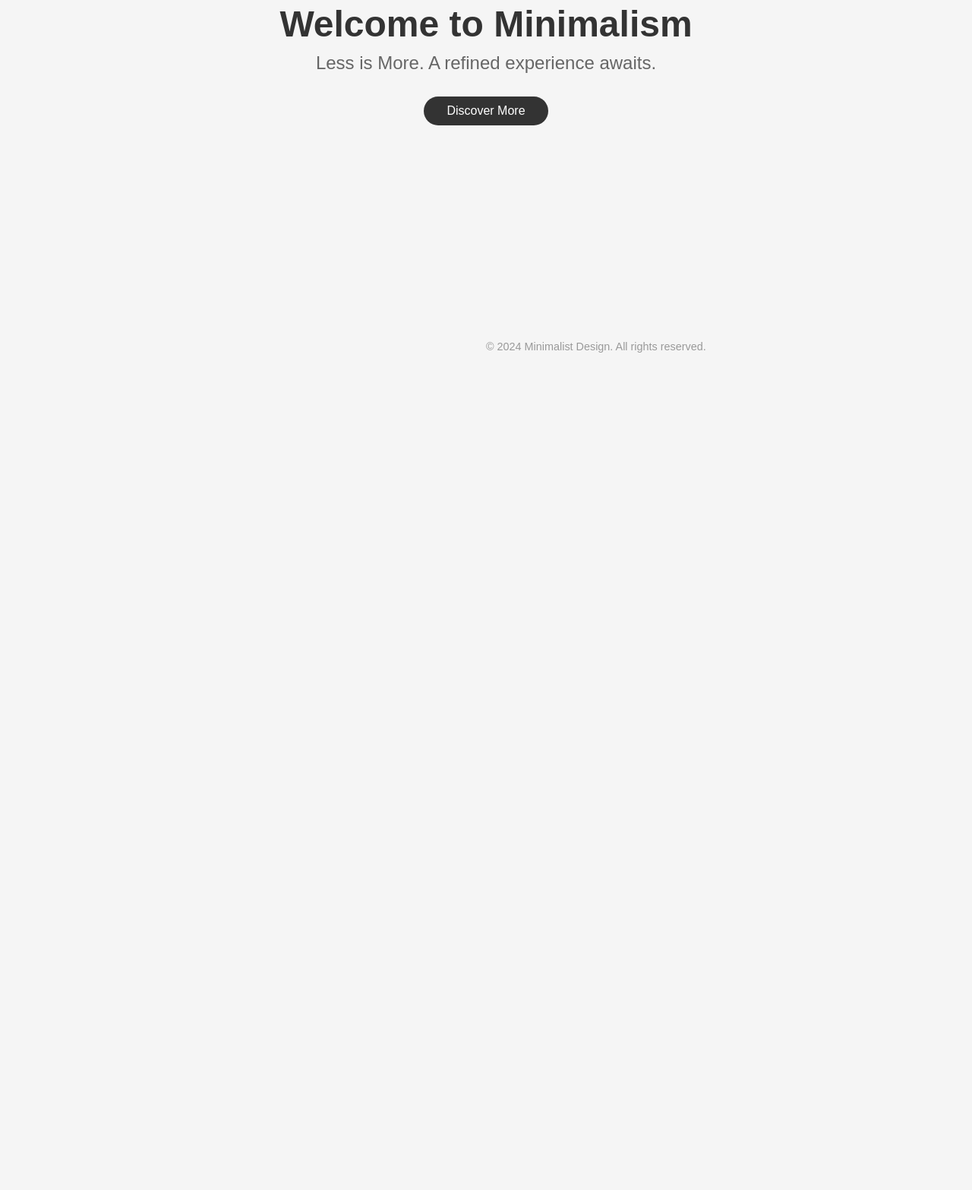
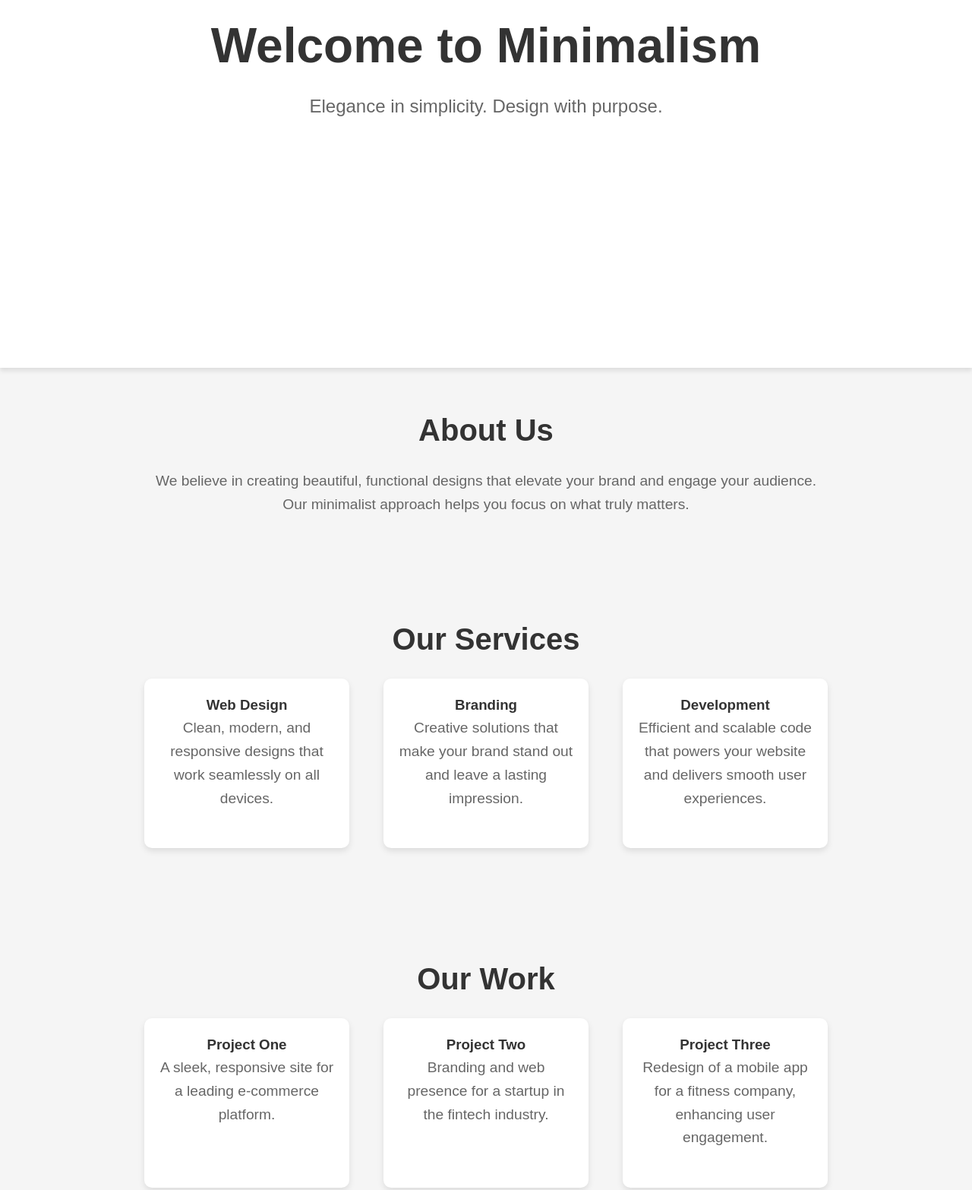
Before and after one commit to oliviakim217/terraform-aws-website, a plain HTML site: page index.html in a window 1280 px wide. Shown: the part 316-1882 px from the top of the page at 76% size. Before the commit the page ends 800 px from the top, so only its background shows below. Drawn offline with Linux system fonts and the light colour scheme.

Commit message:
Updated index.html and added outputs.tf

```diff
--- a/index.html
+++ b/index.html
@@ -6,7 +6,7 @@
     <meta http-equiv="X-UA-Compatible" content="IE=edge">
     <title>Minimalist Design</title>
     <style>
-        /* Reset some default browser styles */
+        /* Reset default browser styles */
         * {
             margin: 0;
             padding: 0;
@@ -17,55 +17,82 @@
             font-family: 'Arial', sans-serif;
             background-color: #f5f5f5;
             color: #333;
+            line-height: 1.6;
+        }
+
+        header {
             display: flex;
             justify-content: center;
             align-items: center;
             height: 100vh;
             text-align: center;
+            background-color: #fff;
+            box-shadow: 0 4px 6px rgba(0, 0, 0, 0.1);
         }
 
-        h1 {
-            font-size: 3rem;
-            margin-bottom: 10px;
-            opacity: 0;
+        header h1 {
+            font-size: 4rem;
+            color: #333;
             animation: fadeIn 2s ease-in forwards;
         }
 
-        p {
+        header p {
             font-size: 1.5rem;
-            margin-bottom: 30px;
             color: #666;
-            opacity: 0;
+            margin-top: 10px;
             animation: fadeIn 3s ease-in forwards;
         }
 
-        button {
-            font-size: 1rem;
-            padding: 10px 30px;
+        section {
+            padding: 50px;
+            max-width: 1000px;
+            margin: 0 auto;
+        }
+
+        section h2 {
+            font-size: 2.5rem;
+            margin-bottom: 20px;
+            color: #333;
+            text-align: center;
+        }
+
+        section p {
+            font-size: 1.2rem;
+            color: #666;
+            margin-bottom: 30px;
+            text-align: center;
+        }
+
+        .services, .portfolio {
+            display: flex;
+            justify-content: space-between;
+            margin-bottom: 40px;
+        }
+
+        .services div, .portfolio div {
+            flex-basis: 30%;
+            padding: 20px;
+            background-color: #fff;
+            border-radius: 10px;
+            box-shadow: 0 4px 8px rgba(0, 0, 0, 0.1);
+            transition: transform 0.3s ease;
+            text-align: center;
+        }
+
+        .services div:hover, .portfolio div:hover {
+            transform: translateY(-10px);
+        }
+
+        footer {
+            text-align: center;
+            padding: 20px;
             background-color: #333;
             color: #fff;
-            border: none;
-            border-radius: 50px;
-            cursor: pointer;
-            transition: all 0.3s ease;
-            opacity: 0;
-            animation: fadeIn 4s ease-in forwards;
+            position: relative;
         }
 
-        button:hover {
-            background-color: #000;
-        }
-
-        /* Footer */
-        footer {
-            position: fixed;
-            bottom: 20px;
-            left: 50%;
-            transform: translateX(-50%);
+        footer p {
             font-size: 0.9rem;
-            color: #999;
-            opacity: 0;
-            animation: fadeIn 5s ease-in forwards;
         }
 
         /* Animations */
@@ -84,14 +111,61 @@
 </head>
 <body>
 
-    <div>
-        <h1>Welcome to Minimalism</h1>
-        <p>Less is More. A refined experience awaits.</p>
-        <button>Discover More</button>
-    </div>
+    <!-- Header Section -->
+    <header>
+        <div>
+            <h1>Welcome to Minimalism</h1>
+            <p>Elegance in simplicity. Design with purpose.</p>
+        </div>
+    </header>
 
+    <!-- Introduction Section -->
+    <section>
+        <h2>About Us</h2>
+        <p>We believe in creating beautiful, functional designs that elevate your brand and engage your audience. Our minimalist approach helps you focus on what truly matters.</p>
+    </section>
+
+    <!-- Services Section -->
+    <section>
+        <h2>Our Services</h2>
+        <div class="services">
+            <div>
+                <h3>Web Design</h3>
+                <p>Clean, modern, and responsive designs that work seamlessly on all devices.</p>
+            </div>
+            <div>
+                <h3>Branding</h3>
+                <p>Creative solutions that make your brand stand out and leave a lasting impression.</p>
+            </div>
+            <div>
+                <h3>Development</h3>
+                <p>Efficient and scalable code that powers your website and delivers smooth user experiences.</p>
+            </div>
+        </div>
+    </section>
+
+    <!-- Portfolio Section -->
+    <section>
+        <h2>Our Work</h2>
+        <div class="portfolio">
+            <div>
+                <h3>Project One</h3>
+                <p>A sleek, responsive site for a leading e-commerce platform.</p>
+            </div>
+            <div>
+                <h3>Project Two</h3>
+                <p>Branding and web presence for a startup in the fintech industry.</p>
+            </div>
+            <div>
+                <h3>Project Three</h3>
+                <p>Redesign of a mobile app for a fitness company, enhancing user engagement.</p>
+            </div>
+        </div>
+    </section>
+
+    <!-- Footer Section -->
     <footer>
-        &copy; 2024 Minimalist Design. All rights reserved.
+        <p>&copy; 2024 Minimalist Design. All rights reserved.</p>
     </footer>
 
 </body>
```
Also changed, not shown: 2 other files.
